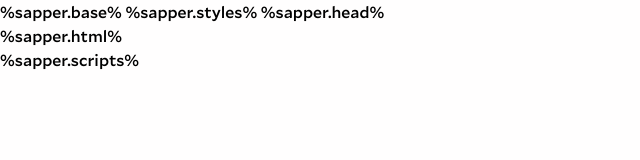
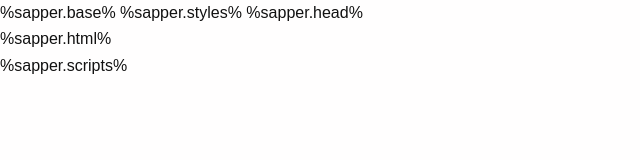
Before and after one commit to sidalidev/sidbentifraouine.github.io, a website: page src/template.html in a window 1280 px wide. Shown: the whole page, without its empty margins (0-640 px from the left). Drawn offline with nearby package versions, Linux system fonts and the light colour scheme; files that its build step writes are made by us from their sources; a small style sheet from the web is missing; files whose address does not match are found by name; a web font is replaced by a local one.

Commit message:
Update CSS Variables + Typo

```diff
--- a/src/template.html
+++ b/src/template.html
@@ -6,12 +6,7 @@
     <meta name="theme-color" content="#333333" />
 
     %sapper.base%
-    <link
-      rel="stylesheet"
-      href="https://cdnjs.cloudflare.com/ajax/libs/normalize/8.0.1/normalize.css"
-      integrity="sha512-NhSC1YmyruXifcj/KFRWoC561YpHpc5Jtzgvbuzx5VozKpWvQ+4nXhPdFgmx8xqexRcpAglTj9sIBWINXa8x5w=="
-    />
-    <link rel="stylesheet" href="global.css" />
+    <link rel="stylesheet" href="css/global.css" />
     <link rel="manifest" href="manifest.json" crossorigin="use-credentials" />
     <link rel="icon" type="image/png" href="favicon.png" />
 
--- /dev/null
+++ b/static/css/fonts.css
@@ -0,0 +1,24 @@
+@font-face {
+  font-family: MalloryThin;
+  src: url("../fonts/Mallory_Thin.ttf") format("truetype");
+}
+
+@font-face {
+  font-family: MalloryBook;
+  src: url("../fonts/Mallory_Book.ttf") format("truetype");
+}
+
+@font-face {
+  font-family: MalloryMedium;
+  src: url("../fonts/Mallory_Medium.ttf") format("truetype");
+}
+
+@font-face {
+  font-family: MalloryBold;
+  src: url("../fonts/Mallory_Bold.ttf") format("truetype");
+}
+
+@font-face {
+  font-family: MalloryUltra;
+  src: url("../fonts/Mallory_Ultra.ttf") format("truetype");
+}
--- a/static/css/global.css
+++ b/static/css/global.css
@@ -1,78 +1,81 @@
 @import "./normalize.css";
+@import "./fonts.css";
 
 :root {
-  /* Colors as Colors */
-  --color-black: #000000;
-  --color-blackAccent: #20201e;
-  --color-white: #fffefe;
+  /* Colors */
+  --black: #111;
+  --blackAccent: #20201e;
+  --white: #fffefe;
+  --red: #e7003d;
 
-  /* Colors as Intent */
-  --color-primary: #20201e;
-  --color-secondary: #e7003d;
+  /* Colors intentions */
+  --backgroundColor: var(--white);
 
-  --metric-small: 8px;
-  --metric-medium: 24px;
-  --metric-large: 48px;
+  --textColor: var(--black);
+  --headingColor: var(--blackAccent);
 
-  --font-h1: 64px;
-  --font-h2: 40px;
-  --font-h3: 32px;
-  --font-h4: 24px;
-  --font-paragraph: 16px;
-  --font-small: 8px;
-}
-
-@font-face {
-  font-family: "Mallory";
-  src: url("/Mallory Medium.ttf");
+  /* Typography */
+  --mainTitleFont: MalloryUltra, sans-serif;
+  --headingFont: MalloryMedium, sans-serif;
+  --bodyFont: MalloryBook, sans-serif;
+  --h1: 3.052em;
+  --h2: 2.441em;
+  --h3: 1.953em;
+  --h4: 1.563em;
+  --h5: 1.25em;
+  --smallText: 0.8em;
 }
 
 body {
-  margin: 0;
-  font-family: "Mallory", Roboto, -apple-system, BlinkMacSystemFont, Segoe UI,
-    Oxygen, Ubuntu, Cantarell, Fira Sans, Droid Sans, Helvetica Neue, sans-serif;
-
+  background-color: var(--backgroundColor);
+  font-family: var(--bodyFont);
   font-size: var(--font-paragraph);
-  line-height: 1.5;
-  color: var(--color-black);
-  background-color: var(--color-white);
+  line-height: 1.65;
+  color: var(--textColor);
 }
 
-* {
-  box-sizing: border-box;
+html {
+  font-size: 100%;
+}
+
+p {
+  margin-bottom: 1.15rem;
 }
 
 h1,
 h2,
 h3,
 h4,
-h5,
-h6 {
-  margin: 0;
-  padding: 0;
+h5 {
+  color: var(--headingColor);
+  margin: 2.75rem 0 1.05rem;
+  font-family: var(--headingFont);
+  line-height: 1.15;
 }
 
 h1 {
-  font-size: var(--font-h1);
+  font-family: var(--mainTitleFont);
+  margin-top: 0;
+  font-size: var(--h1);
 }
 
 h2 {
-  font-size: var(--font-h2);
+  font-size: var(--h2);
 }
 
 h3 {
-  font-size: var(--font-h3);
+  font-size: var(--h3);
 }
 
 h4 {
-  font-size: var(--font-h4);
+  font-size: var(--h4);
 }
 
-p {
-  font-size: var(--font-paragraph);
+h5 {
+  font-size: var(--h5);
 }
 
-a {
-  color: inherit;
-  font-size: var(--font-paragraph);
+small,
+.text_small {
+  font-size: var(--smallText);
 }
```
Also changed, not shown: static/fonts/Mallory Book.ttf (added), static/fonts/Mallory_Bold.ttf (added), static/fonts/Mallory_Medium.ttf (renamed from static/Mallory Medium.ttf), static/fonts/Mallory_Thin.ttf (added), static/fonts/Mallory_Ultra.ttf (added).
